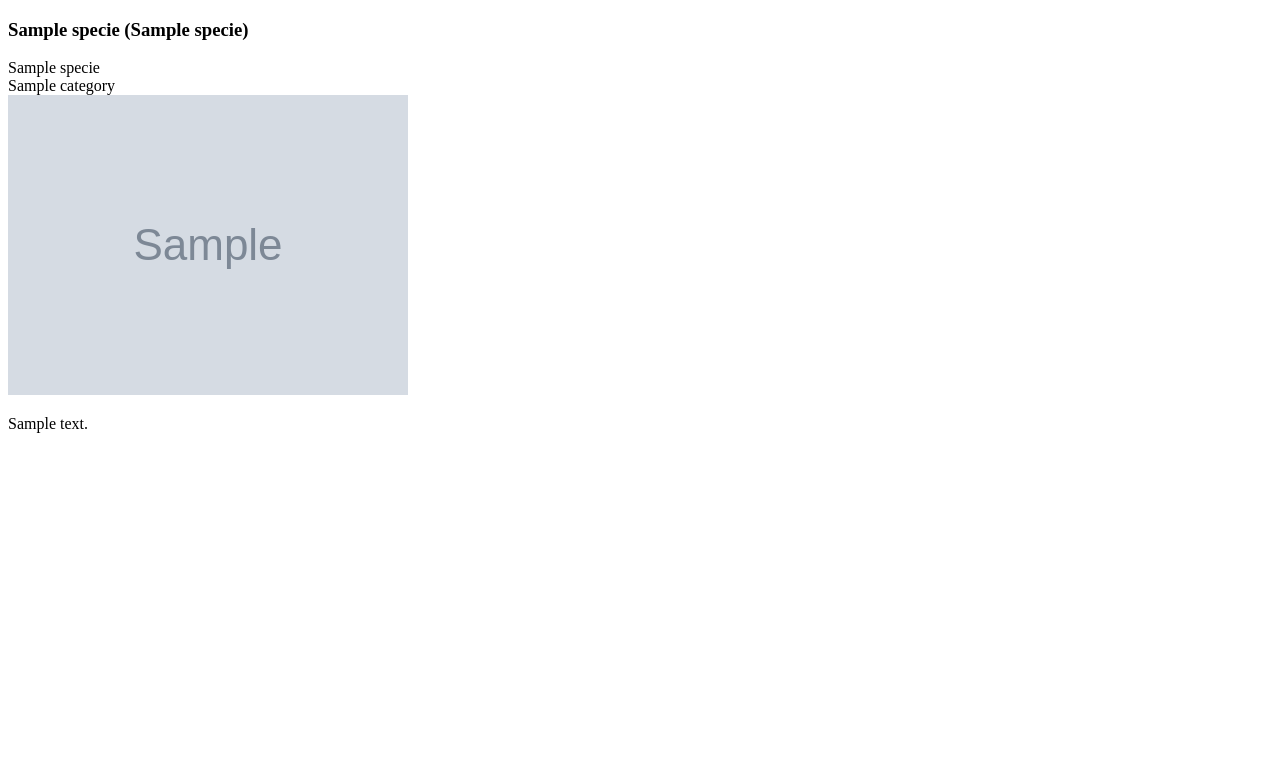
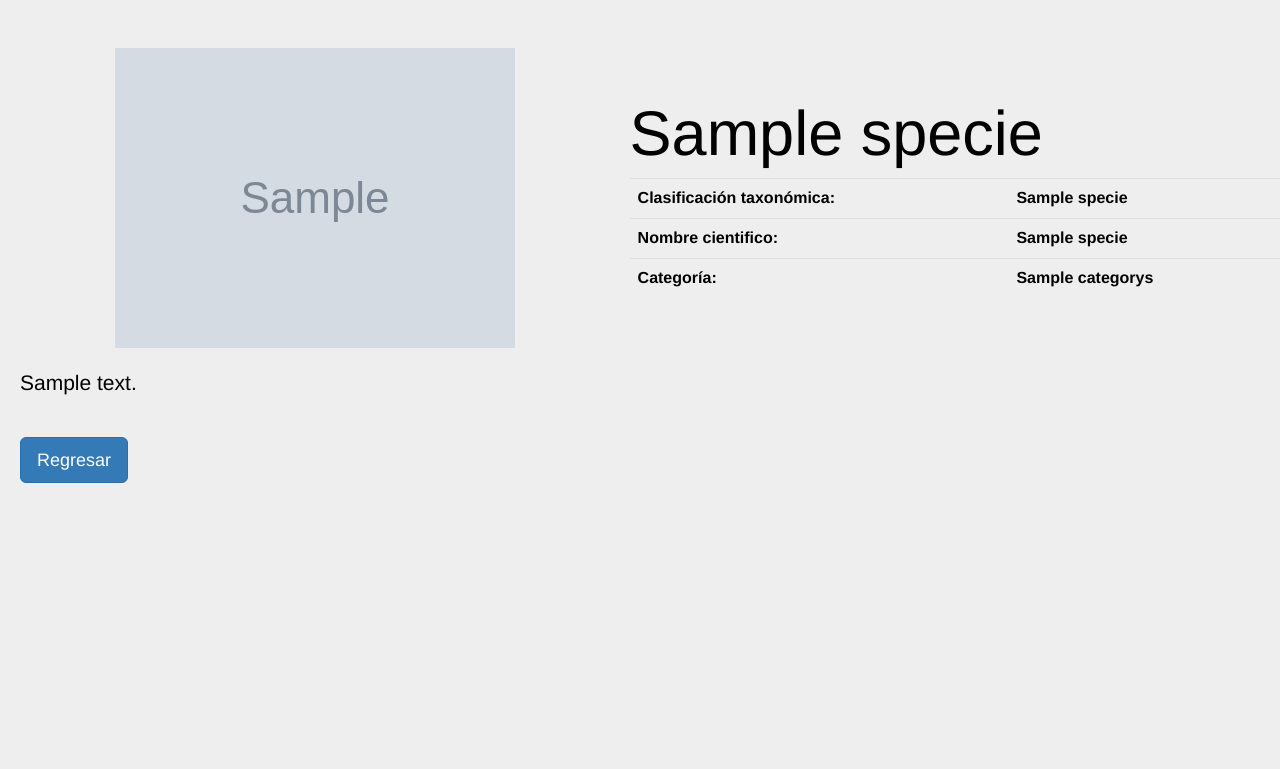
Before and after one commit to pcastellanosandes/Especies, a Django app: page /polls/specie_information/1/ in a window 1280 px wide. Shown: the top 769 px of the page. Run offline with Django 3.2, Linux system fonts and the light colour scheme; tables that the repository leaves empty hold one stand-in row (values such as "Sample post"); grey boxes marked "Sample" are stand-in pictures; lists and menus that the app fills with data are empty; some libraries are stand-ins or nearby versions.

Commit message:
Add styles to specie_information.html

```diff
--- a/polls/templates/polls/specie_information.html
+++ b/polls/templates/polls/specie_information.html
@@ -1,16 +1,45 @@
+{# Load the tag library #}
+{% load bootstrap3 %}
+
+{# Load CSS and Javascript #}
+{% bootstrap_css %}
+{% bootstrap_javascript %}
 <!DOCTYPE html>
 <html lang="en">
 <head>
     <meta charset="UTF-8">
-    <title>Title</title>
+    <title>Información de la especie</title>
 </head>
-<body>
-<div class="col-md-4 col-sm-6 col-lg-3 well">
-    <h3>{{specie.name}} ({{specie.scientificName}})</h3>
-    <div>{{specie.taxonomic_classification}}</div>
-    <div>{{specie.category.name}}</div>
-    <img class ="img-responsive" src="/{{specie.imageFile}}"/>
-    <p>{{specie.description}} </p>
-</div>
+<body class="jumbotron">
+<table width="100%">
+    <tr>
+        <th>
+            <img class ="img-responsive" style="margin: auto;" src="/{{specie.imageFile}}"/>
+        </th>
+        <th>
+            <h1>{{specie.name}}</h1>
+            <table class="table">
+                <tr>
+                    <th>Clasificación taxonómica:</th>
+                    <th>{{specie.taxonomic_classification}}</th>
+                </tr>
+                <tr>
+                    <th>Nombre cientifico:</th>
+                    <th>{{specie.scientificName}}</th>
+                </tr>
+                <tr>
+                    <th>Categoría: </th>
+                    <th> {{specie.category.name}}s</th>
+                </tr>
+            </table>
+        </th>
+    </tr>
+</table>
+
+<p class="lead" align="justify"   style="margin: 20px 20px 20px 20px;">{{specie.description}} </p>
+
+{% buttons %}
+    <a href="{% url 'images:index' %}" class="btn btn-primary btn-lg" style="   margin: 20px;">Regresar</a>
+{% endbuttons %}
 </body>
 </html>
```
